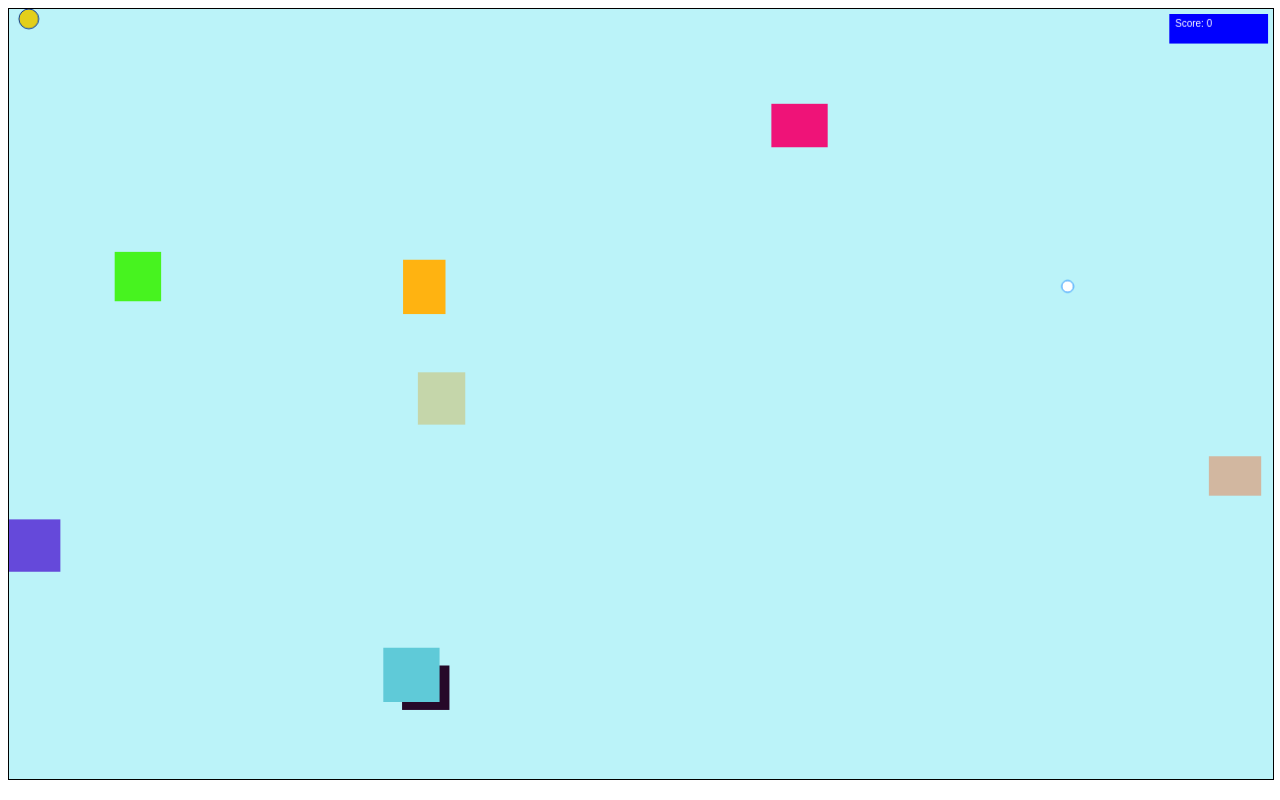
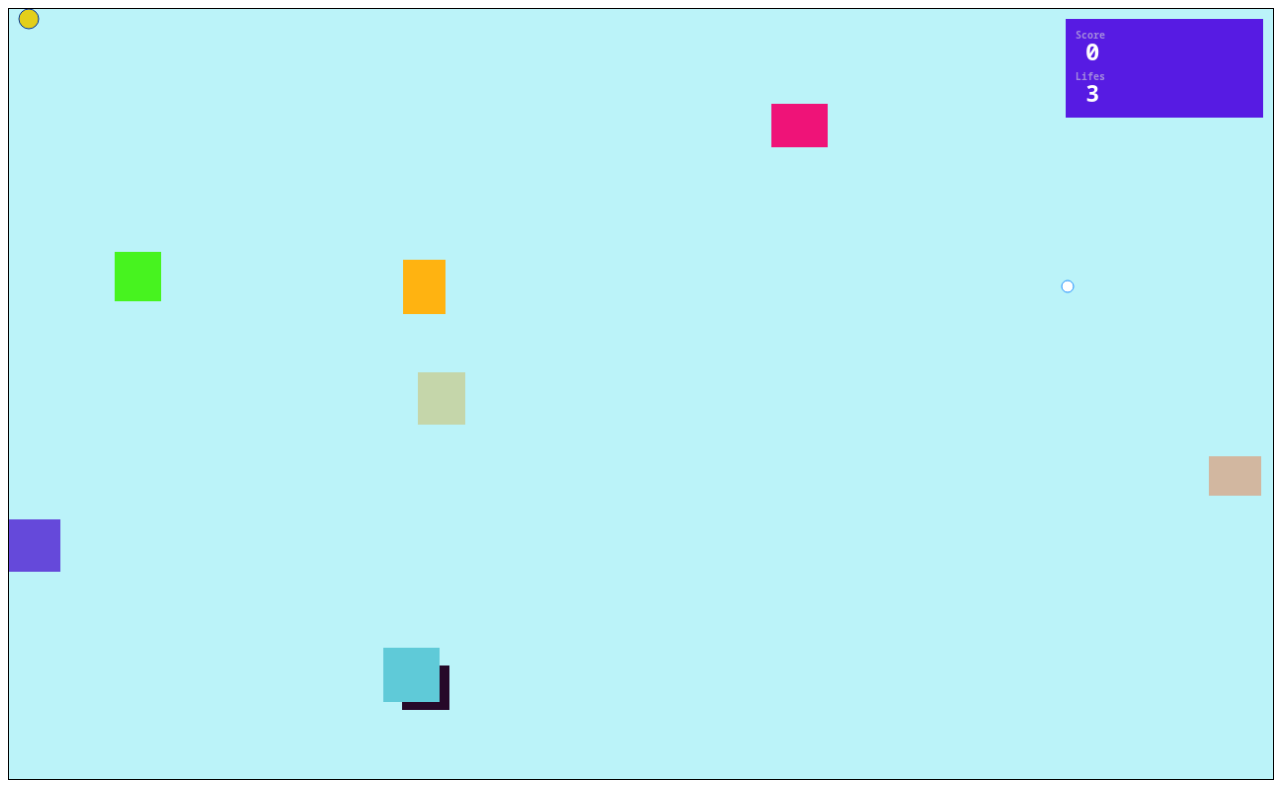
Before and after one commit to marcosfaneli/xatax, a website: page public/index.html in a window 1280 px wide. Drawn offline with Linux system fonts and the light colour scheme; a web font is replaced by a local one.

Commit message:
implemented validation life and score

```diff
--- a/public/collision.js
+++ b/public/collision.js
@@ -13,8 +13,11 @@ export default function Collision() {
 
   const checkKill = (enemies, shot) => {
     for (let i = 0; i < enemies.length; i++) {
-      if (checkCollision(enemies[i], shot)) {
-        enemies[i].kill();
+      const enemy = enemies[i];
+      if (enemy.isDead()) continue;
+
+      if (checkCollision(enemy, shot)) {
+        enemy.kill();
         shot.setOff();
         return true;
       }
--- a/public/hero.js
+++ b/public/hero.js
@@ -9,6 +9,7 @@ export default function HeroObject(renderer) {
   const color = '#e3cf1b';
   const speed = 12;
   let lifes = 3;
+  let score = 0;
 
   const directions = {
     'ArrowUp': () => {
@@ -27,7 +28,23 @@ export default function HeroObject(renderer) {
 
   const addLife = () => {
     lifes++;
-    console.log(lifes);
+  }
+
+  const stroke = (value) => {
+    console.log('stroke');
+    lifes -= value;
+  }
+
+  const isDead = () => {
+    return lifes <= 0;
+  }
+
+  const addScore = (value) => {
+    score += value;
+  }
+
+  const getScore = () => {
+    return score;
   }
 
   const render = () => {
@@ -58,5 +75,5 @@ export default function HeroObject(renderer) {
     return lifes;
   }
 
-  return { getX, getY, width, height, tag, move, render, shoot, addLife, getLifes };
+  return { getX, getY, width, height, tag, move, render, shoot, addLife, isDead, getLifes, addScore, stroke, getScore };
 };
--- a/public/index.html
+++ b/public/index.html
@@ -6,6 +6,9 @@
     <title></title>
     <meta name="description" content="">
     <meta name="viewport" content="width=device-width, initial-scale=1">
+    <link rel="preconnect" href="https://fonts.googleapis.com">
+    <link rel="preconnect" href="https://fonts.gstatic.com" crossorigin>
+    <link href="https://fonts.googleapis.com/css2?family=Gluten:wght@200;800&family=Noto+Sans+Mono&display=swap" rel="stylesheet">
     <link rel="stylesheet" href="">
     <style>
       .container{
--- a/public/screen.js
+++ b/public/screen.js
@@ -3,14 +3,48 @@ import Status from './status.js';
 export default function Screen(renderer) {
 
   const screenPaused = () => {
-    renderer.renderText({ x: renderer.ctx.canvas.width / 2 - 30, y: renderer.ctx.canvas.height - 50, font: 'Arial', text: 'PAUSED', color: 'red' });
+    renderer.renderText({ x: (renderer.ctx.canvas.width / 2) - 210, y: renderer.ctx.canvas.height - 50, font: 'bold 72px Gluten', text: 'PAUSED', color: 'red' });
   };
 
   const screenGameOver = () => {
-    renderer.renderText({ x: renderer.ctx.canvas.width / 2 - 30, y: renderer.ctx.canvas.height - 50, font: 'Arial', text: 'GAME OVER', color: 'red' });
+    renderer.renderText({ x: (renderer.ctx.canvas.width / 2) - 160, y: renderer.ctx.canvas.height - 50, font: 'bold 72px Gluten', text: 'GAME OVER', color: 'red' });
   };
 
-  const render = (status) => {
+  const renderScore = (hero) => {
+    const ctx = renderer.ctx;
+
+    const size = 200;
+    const margin = 10;
+
+    const x = ctx.canvas.width - (size + margin);
+
+    let y = margin;
+    ctx.fillStyle = '#571be3';
+    ctx.strokeStyle = 'red';
+    ctx.fillRect(x, margin, size, (size / 2));
+
+    y = y * 3;
+    ctx.fillStyle = '#a38ade';
+    ctx.font = "bold 10px 'Noto Sans Mono'";
+    ctx.fillText('Score', x + margin, y);
+
+    y = y + 22;
+    ctx.fillStyle = '#fff';
+    ctx.font = "bold 24px 'Noto Sans Mono'";
+    ctx.fillText(hero.getScore(), x + margin * 2, y);
+
+    y = y + 20;
+    ctx.fillStyle = '#a38ade';
+    ctx.font = "bold 10px 'Noto Sans Mono'";
+    ctx.fillText('Lifes', x + margin, y);
+
+    y = y + 22;
+    ctx.fillStyle = '#fff';
+    ctx.font = "bold 24px 'Noto Sans Mono'";
+    ctx.fillText(hero.getLifes(), x + margin * 2, y);
+  }
+
+  const render = (status, hero) => {
     switch (status) {
       case Status.gamePaused:
         screenPaused();
@@ -21,6 +55,8 @@ export default function Screen(renderer) {
       default:
         break;
     }
+
+    renderScore(hero);
   };
 
   return { screenPaused, screenGameOver, render };
--- a/public/script.js
+++ b/public/script.js
@@ -11,7 +11,6 @@ export default function engine(ctxObj) {
 
   let frames = 0;
   let status = Status.gameStarted;
-  let score = 0;
   let time = 10;
 
   const MAX_ENEMIES = 10;
@@ -59,15 +58,18 @@ export default function engine(ctxObj) {
   }
 
   const checkCollision = () => {
-    enemies.filter(enemy => !enemy.isDead()).map(enemy => collision.checkCollision(hero, enemy)).forEach(item => {
-      if (item) {
-        status = Status.gameOver;
+    enemies.filter(enemy => !enemy.isDead()).forEach(enemy => {
+      if (collision.checkCollision(hero, enemy)) {
+        hero.stroke(1);
+
+        if (hero.isDead()) status = Status.gameOver;
+        else enemy.kill();
       }
     });
   }
 
   const checkKill = () => {
-    shots.map(shot => collision.checkKill(enemies, shot)).forEach(item => score += item ? 1 : 0);
+    shots.map(shot => collision.checkKill(enemies, shot)).forEach(item => hero.addScore(item ? 1 : 0));
   }
 
   const checkCatchLife = () => {
@@ -125,11 +127,6 @@ export default function engine(ctxObj) {
     }
   }
 
-  const renderScore = () => {
-    renderer.render({ x: ctxObj.canvas.width - 105, y: 5, width: 100, height: 30, color: 'blue' });
-    renderer.renderText({ x: ctxObj.canvas.width - 99, y: 18, font: 'Arial', text: 'Score: ' + score, color: 'white' });
-  }
-
   const render = () => {
     ctxObj.clearRect(0, 0, ctxObj.canvas.width, ctxObj.canvas.height);
 
@@ -143,9 +140,7 @@ export default function engine(ctxObj) {
     shots.forEach(shot => shot.render());
     lifes.forEach(life => life.render());
 
-    renderScore();
-
-    screen.render(status);
+    screen.render(status, hero);
   }
 
   return { onKeyDown, run };
```
